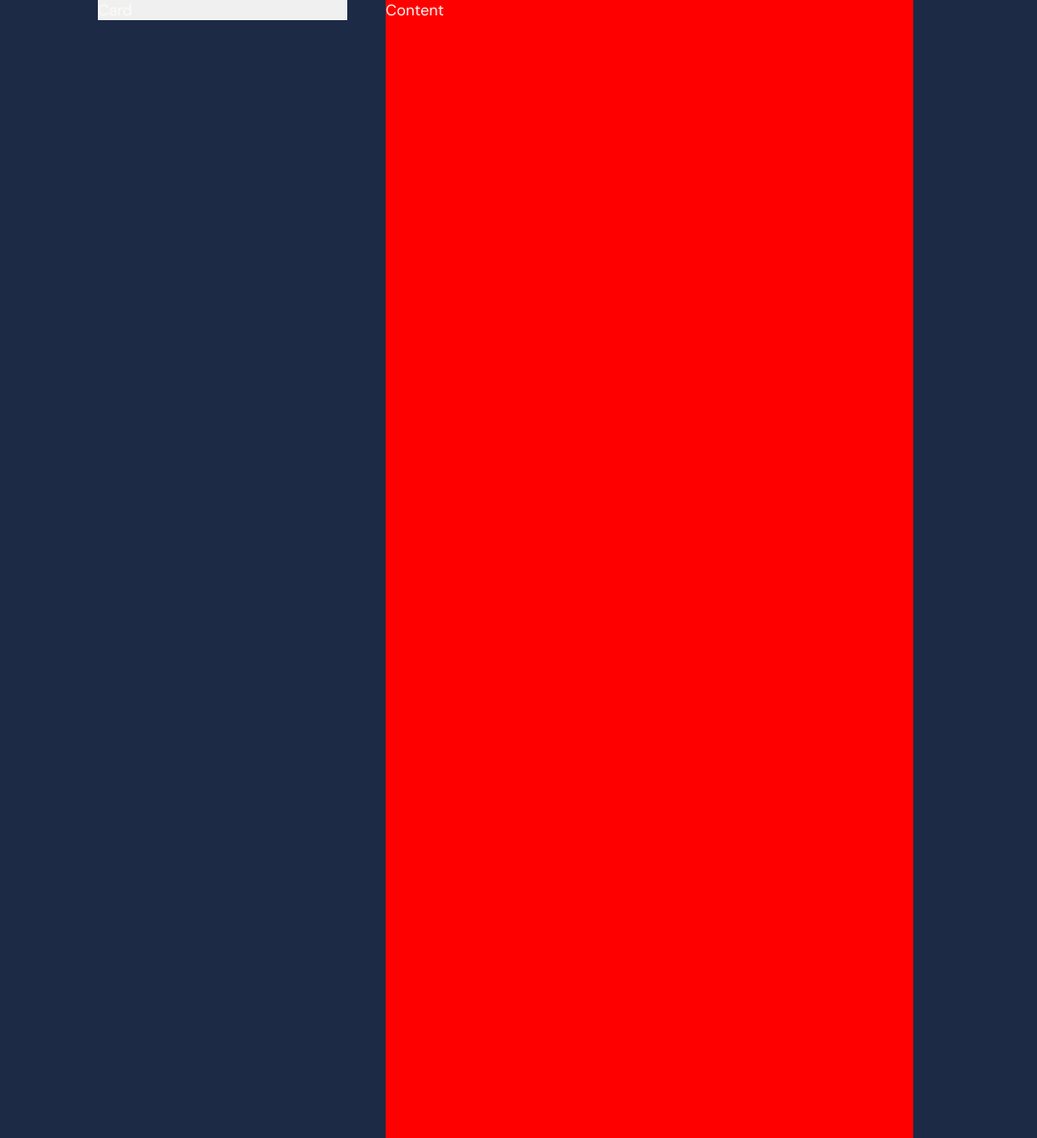
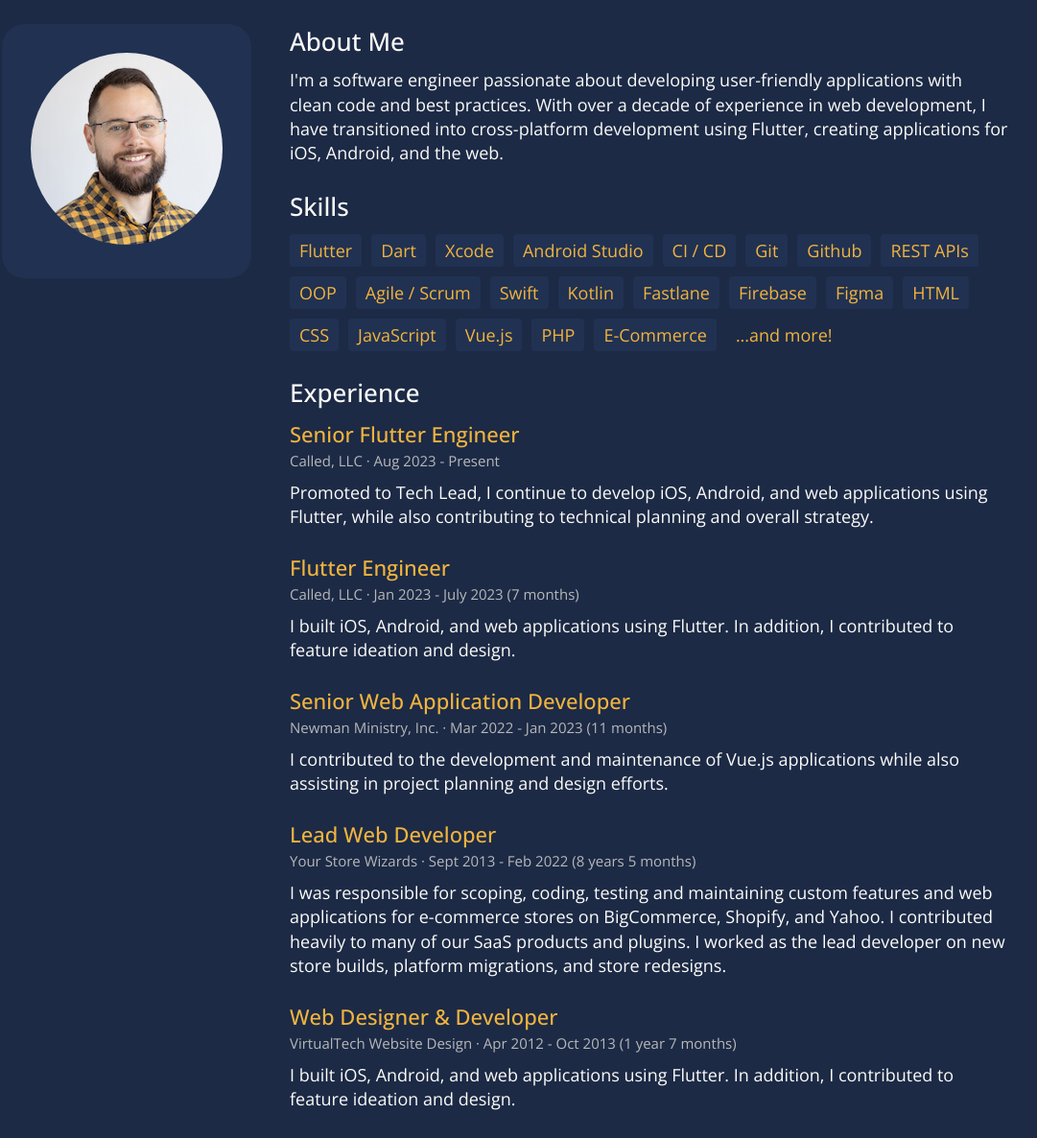
Before and after one commit to webdevmike/portfolio-site, a website: page index.html in a window 1280 px wide. Shown: the top 1186 px of the page at 96% size, without its empty margins (113-1194 px from the left). Drawn offline with nearby package versions, Linux system fonts and the light colour scheme; files that its build step writes are made by us from their sources.

Commit message:
about me, skills, experience sections are built

```diff
--- a/index.html
+++ b/index.html
@@ -10,7 +10,7 @@
     <link rel="preconnect" href="https://fonts.googleapis.com" />
     <link rel="preconnect" href="https://fonts.gstatic.com" crossorigin />
     <link
-      href="https://fonts.googleapis.com/css2?family=DM+Sans:ital,opsz,wght@0,9..40,100..1000;1,9..40,100..1000&display=swap"
+      href="https://fonts.googleapis.com/css2?family=Open+Sans:ital,wght@0,300..800;1,300..800&display=swap"
       rel="stylesheet"
     />
     <link
@@ -40,9 +40,117 @@
   <body>
     <div class="container">
       <div class="sidebar">
-        <section class="card">Card</section>
+        <section class="card">
+          <div class="photo">
+            <img src="assets/images/mike_bostone.jpg" alt="Mike Bostone" />
+          </div>
+        </section>
       </div>
-      <main class="content">Content</main>
+      <main class="content">
+        <section class="about-me">
+          <h1>About Me</h1>
+          <p>
+            I'm a software engineer passionate about developing user-friendly
+            applications with clean code and best practices. With over a decade
+            of experience in web development, I have transitioned into
+            cross-platform development using Flutter, creating applications for
+            iOS, Android, and the web.
+          </p>
+        </section>
+        <section class="skills">
+          <h1>Skills</h1>
+          <ul class="tags">
+            <li>Flutter</li>
+            <li>Dart</li>
+            <li>Xcode</li>
+            <li>Android Studio</li>
+            <li>CI / CD</li>
+            <li>Git</li>
+            <li>Github</li>
+            <li>REST APIs</li>
+            <li>OOP</li>
+            <li>Agile / Scrum</li>
+            <li>Swift</li>
+            <li>Kotlin</li>
+            <li>Fastlane</li>
+            <li>Firebase</li>
+            <li>Figma</li>
+            <li>HTML</li>
+            <li>CSS</li>
+            <li>JavaScript</li>
+            <li>Vue.js</li>
+            <li>PHP</li>
+            <li>E-Commerce</li>
+            <li>...and more!</li>
+          </ul>
+        </section>
+        <section class="experience">
+          <h1>Experience</h1>
+          <div class="position">
+            <h2>Senior Flutter Engineer</h2>
+            <h3>Called, LLC &middot; Aug 2023 - Present</h3>
+            <p>
+              Promoted to Tech Lead, I continue to develop iOS, Android, and web
+              applications using Flutter, while also contributing to technical
+              planning and overall strategy.
+            </p>
+          </div>
+          <div class="position">
+            <h2>Flutter Engineer</h2>
+            <h3>Called, LLC &middot; Jan 2023 - July 2023 (7 months)</h3>
+            <p>
+              I built iOS, Android, and web applications using Flutter. In
+              addition, I contributed to feature ideation and design.
+            </p>
+          </div>
+
+          <div class="position">
+            <h2>Senior Web Application Developer</h2>
+            <h3>
+              Newman Ministry, Inc. &middot; Mar 2022 - Jan 2023 (11 months)
+            </h3>
+            <p>
+              I contributed to the development and maintenance of Vue.js
+              applications while also assisting in project planning and design
+              efforts.
+            </p>
+          </div>
+          <div class="position">
+            <h2>Lead Web Developer</h2>
+            <h3>
+              Your Store Wizards &middot; Sept 2013 - Feb 2022 (8 years 5
+              months)
+            </h3>
+            <p>
+              I was responsible for scoping, coding, testing and maintaining
+              custom features and web applications for e-commerce stores on
+              BigCommerce, Shopify, and Yahoo. I contributed heavily to many of
+              our SaaS products and plugins. I worked as the lead developer on
+              new store builds, platform migrations, and store redesigns.
+            </p>
+          </div>
+          <div class="position">
+            <h2>Web Designer & Developer</h2>
+            <h3>
+              VirtualTech Website Design &middot; Apr 2012 - Oct 2013 (1 year 7
+              months)
+            </h3>
+            <p>
+              I built iOS, Android, and web applications using Flutter. In
+              addition, I contributed to feature ideation and design.
+            </p>
+          </div>
+          <h1>Education</h1>
+          <div class="position">
+            <h2>Fox Valley Technical College</h2>
+            <h3>2008 - 2010</h3>
+            <p>
+              Associate of Arts and Sciences (A.A.S.), IT - Web Design and
+              Development
+            </p>
+          </div>
+        </section>
+      </main>
     </div>
   </body>
 </html>
--- a/scss/core.scss
+++ b/scss/core.scss
@@ -1,5 +1,8 @@
 $color-dark-blue: #1c2a46;
+$color-medium-blue: #213152;
 $color-cream: #fcfbf7;
+$color-yellow: #f1b43e;
+$color-gray: #b8b8b8;
 
 * {
   margin: 0;
@@ -31,8 +34,8 @@ iframe {
 }
 
 body {
-  font-size: 16px;
-  font-family: "DM Sans", sans-serif;
+  font-size: 18px;
+  font-family: "Open Sans", sans-serif;
   font-optical-sizing: auto;
   -webkit-text-size-adjust: 100%;
   text-size-adjust: 100%;
@@ -41,9 +44,8 @@ body {
 }
 
 p {
-  padding-bottom: 20px;
-  font-size: 16px;
   line-height: 1.4;
+  font-weight: 300;
 }
 
 h1,
@@ -53,32 +55,96 @@ h4,
 h5,
 h6 {
   line-height: 1.4;
-  font-weight: 600;
+  font-weight: 500;
+}
+
+h1 {
+  font-size: 26px;
+  padding-bottom: 10px;
+}
+
+h2 {
+  font-size: 22px;
+  color: $color-yellow;
+}
+
+h3 {
+  font-size: 15px;
+  font-weight: 400;
+  color: $color-gray;
 }
 
 .container {
   width: 100%;
-  max-width: 850px;
+  max-width: 1050px;
   margin: 0 auto;
   position: relative;
 
   .sidebar {
     width: 260px;
     position: fixed;
-    top: 0;
+    top: 25px;
     left: 50%;
-    margin-left: -425px;
-    background-color: #f0f0f0;
+    margin-left: -525px;
+
+    .card {
+      background-color: $color-medium-blue;
+      border-radius: 24px;
+      padding: 30px;
+
+      .photo {
+        img {
+          border-radius: 50%;
+        }
+      }
+    }
   }
 
   main {
-    background-color: red;
-    height: 3000px;
     margin-left: 300px;
+    margin-top: 25px;
+
+    section {
+      padding-bottom: 25px;
+
+      &.skills {
+        ul.tags {
+          list-style-type: none;
+          display: flex;
+          flex-wrap: wrap;
+          gap: 10px;
+
+          li {
+            padding: 5px 10px;
+            background-color: $color-medium-blue;
+            color: $color-yellow;
+            border-radius: 4px;
+
+            &:last-child {
+              background-color: transparent;
+            }
+          }
+        }
+      }
+
+      &.experience {
+        .position {
+          padding-bottom: 25px;
+
+          h2 {
+            padding-bottom: 2px;
+          }
+
+          h3 {
+            padding-bottom: 10px;
+          }
+        }
+      }
+    }
   }
 }
 
-@media screen and (max-width: 870px) {
+@media screen and (max-width: 1070px) {
   .container {
     max-width: none;
 
```
Also changed, not shown: assets/css/core.css, assets/images/mike_bostone.jpg (added).
